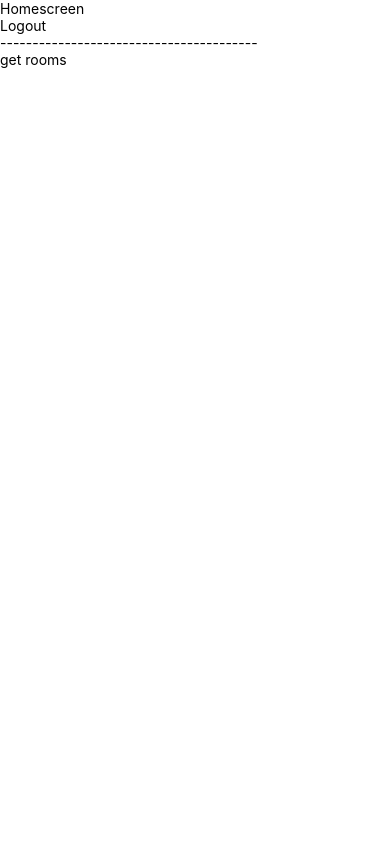
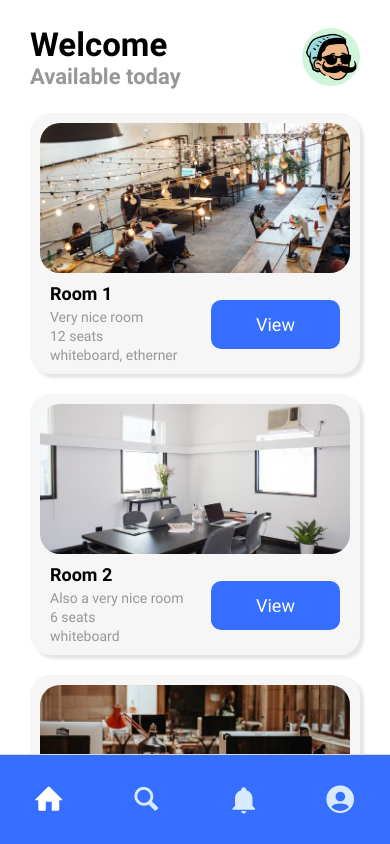
Before and after one commit to mtaa-rezervi/frontend, a React Native app: screen /Home in a window 390 px wide. Built offline with nearby package versions, Linux system fonts and the light colour scheme.

Commit message:
basic home screen implementation

```diff
--- a/App.js
+++ b/App.js
@@ -1,9 +1,14 @@
 import { StatusBar } from 'expo-status-bar';
 import { StyleSheet, Text, View } from 'react-native';
-// import { useFonts } from 'expo-font';
-// import AppLoading from 'expo-app-loading';
+import { useFonts } from 'expo-font';
+import AppLoading from 'expo-app-loading';
 import { NavigationContainer } from '@react-navigation/native';
 import { createNativeStackNavigator } from '@react-navigation/native-stack';
+import { createBottomTabNavigator } from '@react-navigation/bottom-tabs';
+
+import { Entypo } from '@expo/vector-icons';
+import { MaterialCommunityIcons } from '@expo/vector-icons';
+import { Ionicons } from '@expo/vector-icons';
 
 import colors from './styles/colors';
 import textStyle from './styles/text';
@@ -12,20 +17,62 @@ import ComponentsExample from './screens/ComponentsExample';
 import LoginScreen from './screens/Login';
 import RegisterScreen from './screens/Register';
 import HomeScreen from './screens/Home';
+import SearchScreen from './screens/Search';
+import NotiScreen from './screens/Notifications';
+import ProfileScreen from './screens/Profile';
+import RoomScreen from './screens/Room';
+
+const Stack = createNativeStackNavigator();
+const Tab = createBottomTabNavigator();
+
+const TabNavigator = () => {
+  return (
+    <Tab.Navigator
+      screenOptions={{
+        headerShown: false,
+        tabBarStyle: styles.tabBar,
+        tabBarShowLabel: false,
+        tabBarActiveTintColor: colors.white,
+        tabBarInactiveTintColor: colors.lightBlue
+      }}>
+      <Tab.Screen name="Home" component={HomeScreen}
+        options={{
+          tabBarIcon: ({color}) => <Entypo style={styles.tabBarIcon} name='home' size={30} color={color} />,
+        }}/>
+      <Tab.Screen name="Search" component={SearchScreen}
+        options={{
+          tabBarIcon: ({color}) => <Entypo style={styles.tabBarIcon} name='magnifying-glass' size={30} color={color} />,
+        }}/>
+      <Tab.Screen name="Notifications" component={NotiScreen}
+        options={{
+          tabBarIcon: ({color}) => <MaterialCommunityIcons style={styles.tabBarIcon} name='bell' size={30} color={color} />,
+        }}/>
+      <Tab.Screen name="Profile" component={ProfileScreen} options={{
+        tabBarIcon: ({color}) => <Ionicons style={styles.tabBarIcon} name='person-circle-sharp' size={34} color={color} />,
+      }}/>
+    </Tab.Navigator>
+  );
+};
 
 export default function App() {
-  const Stack = createNativeStackNavigator();
+  let [fontsLoaded] = useFonts({
+    'roboto-bold': require('./assets/fonts/Roboto-Bold.ttf'),
+    'roboto-regular': require('./assets/fonts/Roboto-Regular.ttf'),
+  });
+
+  if (!fontsLoaded) return (<AppLoading />);
 
   return (
-    // <View style={styles.container}><ComponentsExample/></View>
+    //<View style={styles.container}><ComponentsExample/></View>
     <NavigationContainer>
       <Stack.Navigator
         screenOptions={{
           headerShown: false
         }}>
-        <Stack.Screen name="Login" component={LoginScreen} />
-        <Stack.Screen name="Register" component={RegisterScreen} />
-        <Stack.Screen name="Home" component={HomeScreen} />
+        {/* <Stack.Screen name='Login' component={LoginScreen} />
+        <Stack.Screen name='Register' component={RegisterScreen} /> */}
+        <Stack.Screen name='BottomTab' component={TabNavigator} />
+        <Stack.Screen name='Room' component={RoomScreen} />
       </Stack.Navigator>
     </NavigationContainer>
   );
@@ -34,5 +81,10 @@ export default function App() {
 const styles = StyleSheet.create({
   container: {
     flex: 1,
+    backgroundColor: colors.white
+  },
+  tabBar: {
+    backgroundColor: colors.blue,
+    height: 90,
   },
 });
--- a/package.json
+++ b/package.json
@@ -15,16 +15,16 @@
     "@react-navigation/stack": "^6.2.1",
     "expo": "~44.0.2",
     "expo-app-loading": "~1.3.0",
+    "expo-secure-store": "~11.1.0",
     "expo-splash-screen": "~0.14.1",
     "expo-status-bar": "~1.2.0",
     "react": "17.0.1",
     "react-dom": "17.0.1",
     "react-native": "0.64.3",
+    "react-native-gesture-handler": "~2.1.0",
     "react-native-safe-area-context": "3.3.2",
     "react-native-screens": "~3.10.1",
-    "react-native-web": "0.17.1",
-    "expo-secure-store": "~11.1.0",
-    "react-native-gesture-handler": "~2.1.0"
+    "react-native-web": "0.17.1"
   },
   "devDependencies": {
     "@babel/core": "^7.12.9"
--- a/screens/Home.js
+++ b/screens/Home.js
@@ -1,61 +1,132 @@
-import React from "react";
-import { StyleSheet, SafeAreaView, View, Text} from "react-native";
+import React, { useState } from "react";
+import { ScrollView, FlatList, StyleSheet, SafeAreaView, View, Text} from "react-native";
+import { createBottomTabNavigator } from '@react-navigation/bottom-tabs';
+import { createNativeStackNavigator } from '@react-navigation/native-stack';
 
-import { getValueFor } from "../SecureStore";
+//import { getValueFor } from "../SecureStore";
 
 import colors from '../styles/colors';
+import textStyle from "../styles/text";
 
-function HomeScreen({ navigation }) {
-    const getRooms = async () => {
+import ProfileIcon from "../components/Profile";
+import Listing from "../components/Listing";
 
-        try {
+// const getRooms = async () => {
+//   try {
+//   	const token = await getValueFor('bearer');
+//     console.log(token);
 
-            const token = await getValueFor('bearer');
-            console.log(token);
+//     let requestHeaders = new Headers();
+//     requestHeaders.append('Accept', 'application/json');
 
-            let requestHeaders = new Headers();
-            requestHeaders.append('Accept', 'application/json');
+//     let auth = ('Bearer ' + token).replace(/"/g, '');
+//     requestHeaders.append('Authorization', auth);
 
-            let auth = ('Bearer ' + token).replace(/"/g, '');
-            requestHeaders.append('Authorization', auth);
+//     console.log(auth);
 
-            console.log(auth);
+//     const response = await fetch('https://mtaa-backend.herokuapp.com/rooms', {
+//         method: 'GET',
+//         headers: requestHeaders
+//     });
+//     const json = await response.json();
+//     alert(response.status);
+//     console.log(json);
+// 	} catch (error) {
+// 			console.error(error);
+// 	}
+// 	//return
+// }
 
-            const response = await fetch('https://mtaa-backend.herokuapp.com/rooms', {
-                method: 'GET',
-                headers: requestHeaders
-            });
-            const json = await response.json();
-            alert(response.status);
-            console.log(json);
-        } catch (error) {
-            console.error(error);
+const data = [
+	{
+		_id: 'aaaaaa',
+		roomName: 'Room 1',
+		info: 'Very nice room',
+		numSeats: 12,
+		amenities: ['whiteboard', 'etherner'],
+		image: require('../assets/images/room1.jpg')
+	},
+	{
+		_id: 'bbbbbb',
+		roomName: 'Room 2',
+		info: 'Also a very nice room',
+		numSeats: 6,
+		amenities: ['whiteboard'],
+		image: require('../assets/images/room2.jpg')
+	},
+	{
+		_id: 'cccccc',
+		roomName: 'Room 3',
+		info: 'Also a very nice room',
+		numSeats: 15,
+		amenities: ['whiteboard', 'projector'],
+		image: require('../assets/images/room3.jpg')
 	}
-    }
+]
 
-    return(
+export default function HomeScreen({ navigation }) {
+	const [selectedId, setSelectedId] = useState(null);
+	console.log(selectedId)
+
+	const renderItem = ({ item }) => (
+		<View style={styles.listing}>
+			<Listing
+				roomName={item.roomName}
+				image={item.image}
+				info={item.info}
+				numSeats={item.numSeats}
+				amenities={item.amenities.join(', ')}
+				buttonTitle='View'
+				buttonAction={() => { navigation.navigate('Room', { _id: item._id, name: item.roomName })}}
+			/>
+		</View>
+  );
+
+	return (
 			<SafeAreaView style={styles.container}>
-            <Text>
-                Homescreen
-            </Text>
-            <Text onPress={() => navigation.navigate('Login')}>
-                Logout
-            </Text>
-            <Text>
-                ----------------------------------------
-            </Text>
-            <Text onPress={() => getRooms()}>
-                get rooms
-            </Text>
+				<View style={styles.header}>
+					<View style={styles.headerText}>
+						<Text style={[styles.heading, textStyle.h1]}>Welcome</Text>
+						<Text style={[styles.subHeading, textStyle.h2]}>Available today</Text>
+					</View>
+					<ProfileIcon image={require('../assets/images/Avatar.png')} action={() => {navigation.navigate('Profile')}}/>
+				</View>
+				<FlatList
+					data={data}
+					renderItem={renderItem}
+					keyExtractor={item => item._id}
+					style={styles.listingContainer}
+				/>
 			</SafeAreaView>
-    )
+	);
 }
 
 const styles = StyleSheet.create({
 	container: {
 		flex: 1,
-      backgroundColor: colors.white
+		backgroundColor: colors.white,
+	},
+	header: {
+		width: 330,
+		height: 65,
+		marginRight: 30,
+		marginLeft: 30,
+		marginTop: 24,
+		flexDirection: 'row',
+		justifyContent: 'space-between',
+		alignItems: 'center'
+	},
+	heading: {
+		color: colors.black
+	},
+	subHeading: {
+		color: colors.grey
+	},
+	listingContainer: {
+		marginTop: 24,
+		marginLeft: 30,
+	},
+	listing: {
+		marginBottom: 20,
 	}
 });
-
-export default HomeScreen;
--- a/screens/Login.js
+++ b/screens/Login.js
@@ -91,6 +91,7 @@ export default function LoginScreen({ navigation }) {
           <StandardButton
             title='Login'
             action={() => login(username, password)}
+            //action={() => navigation.navigate('HomeScreen')}
           />
         </View>
     </SafeAreaView>
--- /dev/null
+++ b/screens/Notifications.js
@@ -0,0 +1,19 @@
+import React, { useState } from 'react'
+import { StyleSheet, Text, SafeAreaView, View, TouchableOpacity, TextInput } from 'react-native';
+
+import colors from '../styles/colors';
+
+export default function NotiScreen() {
+  return (
+    <SafeAreaView style={styles.container}>
+      <Text>Notifications</Text>
+    </SafeAreaView>
+  );
+}
+
+const styles = StyleSheet.create({
+	container: {
+		flex: 1,
+		backgroundColor: colors.white
+	}
+});
--- /dev/null
+++ b/screens/Profile.js
@@ -0,0 +1,19 @@
+import React, { useState } from 'react'
+import { StyleSheet, Text, SafeAreaView, View, TouchableOpacity, TextInput } from 'react-native';
+
+import colors from '../styles/colors';
+
+export default function ProfileScreen() {
+  return (
+    <SafeAreaView style={styles.container}>
+      <Text>Profile</Text>
+    </SafeAreaView>
+  );
+}
+
+const styles = StyleSheet.create({
+	container: {
+		flex: 1,
+		backgroundColor: colors.white
+	}
+});
--- /dev/null
+++ b/screens/Room.js
@@ -0,0 +1,25 @@
+import React, { useState } from 'react'
+import { StyleSheet, Text, SafeAreaView, View, TouchableOpacity, TextInput } from 'react-native';
+
+import { Feather } from '@expo/vector-icons';
+
+import colors from '../styles/colors';
+import textStyle from '../styles/text';
+
+export default function RoomScreen({ navigation, route }) {
+  return (
+    <SafeAreaView style={styles.container}>
+      <TouchableOpacity onPress={() => navigation.goBack()}>
+        <Feather name="arrow-left" size={24} color="black" />
+      </TouchableOpacity>
+      <Text style={textStyle.h1}>{route.params.name}</Text>
+    </SafeAreaView>
+  );
+}
+
+const styles = StyleSheet.create({
+	container: {
+		flex: 1,
+		backgroundColor: colors.white
+	}
+});
--- /dev/null
+++ b/screens/Search.js
@@ -0,0 +1,19 @@
+import React, { useState } from 'react'
+import { StyleSheet, Text, SafeAreaView, View, TouchableOpacity, TextInput } from 'react-native';
+
+import colors from '../styles/colors';
+
+export default function SearchScreen() {
+  return (
+    <SafeAreaView style={styles.container}>
+      <Text>SearchScreen</Text>
+    </SafeAreaView>
+  );
+}
+
+const styles = StyleSheet.create({
+	container: {
+		flex: 1,
+		backgroundColor: colors.white
+	}
+});
```
Lines whose indentation alone changed are shown as unchanged.
